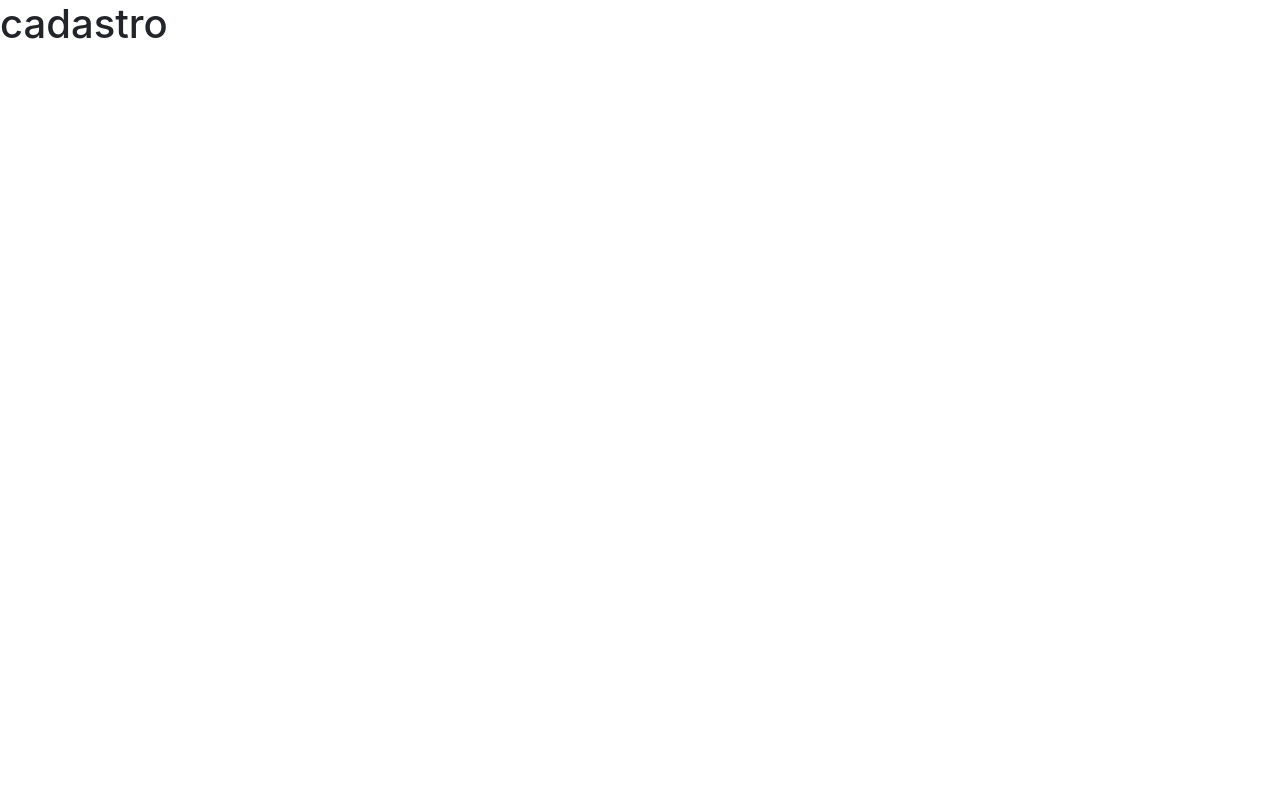
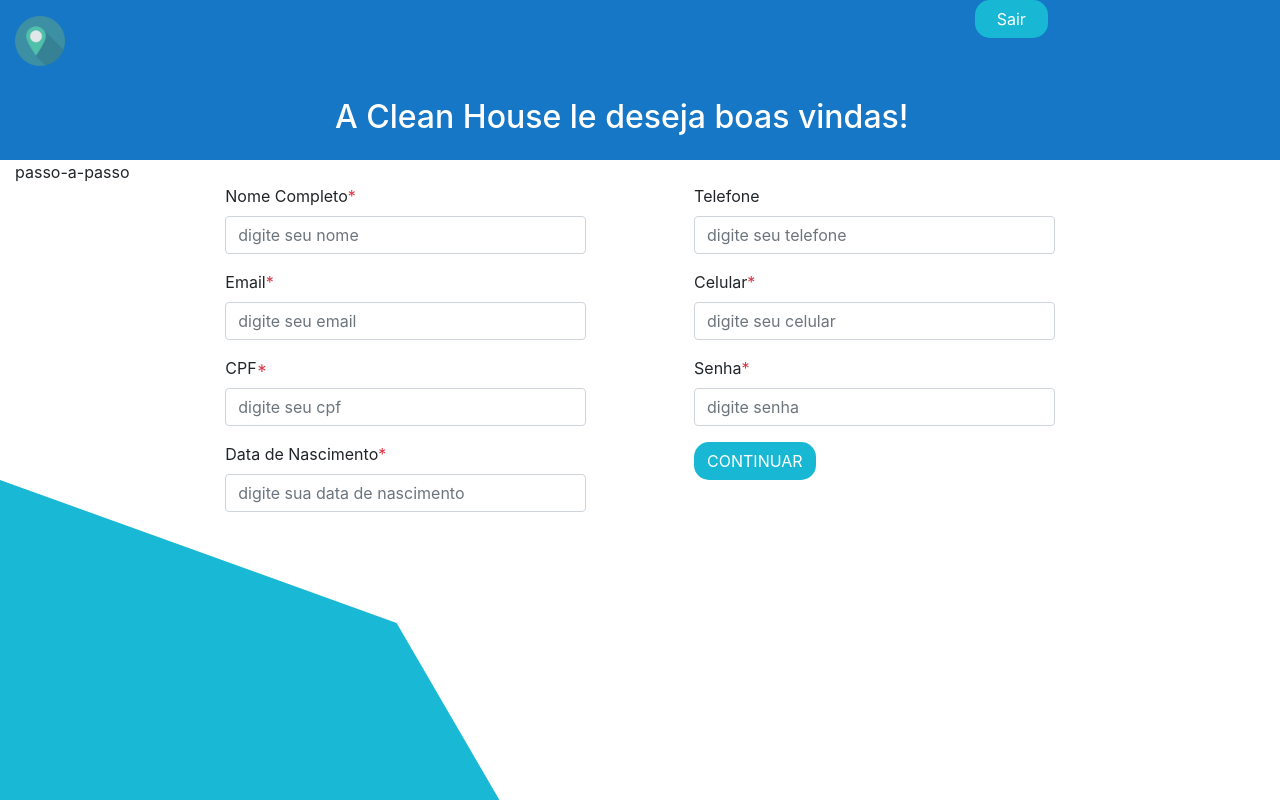
Before and after one commit to JuanPablooo/webCleanHouse, a React (Create React App) app: page /cadastro in a window 1280 px wide. Built offline with nearby package versions, Linux system fonts and the light colour scheme.

Commit message:
inciando primeira pagina de cadastro

```diff
--- a/src/App.js
+++ b/src/App.js
@@ -1,4 +1,4 @@
-import React, { Component } from "react";
+import React from "react";
 import "bootstrap/dist/css/bootstrap.min.css";
 import "bootstrap/dist/js/bootstrap.min.js";
 import "./components/style.css";
--- a/src/components/Cadastro/Cadastro.js
+++ b/src/components/Cadastro/Cadastro.js
@@ -1,12 +1,109 @@
-import React, {useState} from 'react';
+import React from 'react';
+
+
+import "./cadastro.css"
+import imgFundoLogo from '../images/pin.png';
 
 export default function Cadastro(props){
-  const {estado, setEstado} = useState(0)
+  //const {estado, setEstado} = useState(0)
 
 
   return(
     <>
-      <h1>cadastro</h1>
+      <div className="container-fluid">
+        <header className="bg-header h-header text-white row justify-content-around ">
+            <div className="logo mt-3 col-3">
+              <img src={imgFundoLogo}></img>
+            </div>
+            <div className=" col-6 saudacao align-self-end mb-3 ">
+                <h2>A Clean House le deseja boas vindas!</h2>
+            </div>
+
+            <div className="col-3">
+              <button className="btn btn-sair text-white col-3">Sair</button>
+            </div>
+        </header>
+        <div className="">
+          <section className="passo-a-passo">
+              passo-a-passo
+          </section>
+          <div className="formulario col w-75 mx-auto">
+
+            <div className="row justify-content-around">
+              <div className="col-md-5 col-sm-12 ">
+                <div className="form-group">
+                  <label className="input-group" htmlFor="nome"> Nome Completo<span className="text-danger">*</span> </label>
+                  <input type="text" className="form-control" placeholder="digite seu nome" id="nome"></input>
+
+                </div>
+              </div>
+
+              <div className="col-md-5 col-sm-12">
+                <div className="form-group">
+                  <label htmlFor="telefone"> Telefone</label>
+                  <input type="number" className="form-control" placeholder="digite seu telefone" id="telefone"></input>
+                </div>
+              </div>
+
+            </div>
+
+            <div className="row justify-content-around">
+              <div className="col-md-5 col-sm-12" >
+                <div className="form-group">
+                    <label htmlFor="email">Email<span className="text-danger">*</span> </label>
+                    <input type="email" className="form-control" placeholder="digite seu email" id="email"></input>
+                </div>
+              </div>
+              <div className="col-md-5 col-sm-12" >
+                <div className="form-group">
+                    <label htmlFor="celular">Celular<span className="text-danger">*</span> </label>
+                  <input type="email" className="form-control" placeholder="digite seu celular" id="celular"></input>
+                </div>
+              </div>
+            </div>
+
+            <div className="row justify-content-around">
+              <div className="col-md-5 col-sm-12">
+                <div className="form-group">
+                  <label htmlFor="cpf">CPF<span className="text-danger">*</span> </label>
+                  <input  type="text" className="form-control" placeholder="digite seu cpf"></input>
+                </div>
+              </div>
+
+              <div className="col-md-5 col-sm-12">
+                <div className="form-group">
+                  <label htmlFor="senha">Senha<span className="text-danger">*</span></label>
+                  <input type="password" id="senha" className="form-control" placeholder="digite senha" ></input>
+                </div>
+              </div>
+            </div>
+
+            <div className="row justify-content-around">
+              <div className="col-md-5 col-sm-12">
+                <div className="form-group">
+                  <label htmlFor="data-nascimento">Data de Nascimento<span className="text-danger">*</span></label>
+                  <input type="password" id="data-nascimento" className="form-control" placeholder="digite sua data de nascimento" ></input>
+                </div>
+              </div>
+
+              <div className="col-md-5 col-sm-12">
+                <div className="form-group">
+                  <button  type="button" className="btn btn-sair text-white" >CONTINUAR</button>
+                </div>
+              </div>
+
+            </div>
+
+
+
+
+
+
+          </div>
+
+        </div>
+        <div className="svgm"></div>
+      </div>
 
     </>
   )
--- /dev/null
+++ b/src/components/Cadastro/cadastro.css
@@ -0,0 +1,28 @@
+.bg-header{
+    background-color: #1677C7;
+}
+.h-header{
+    height: 20vh;
+}
+.logo > img{
+    height: 50px;
+    width: 50px;
+}
+.cor-teste{
+    background-color: purple;
+}
+.btn-sair{
+    border-radius: 15px;
+    background-color: #18B8D4;
+}
+
+.svgm{
+    position: fixed;
+    width: 90vw;
+    height: 70vh;
+    top: 60vh;
+    left: 0;
+    z-index: -1;
+    background: url("../images/fundo1.svg") no-repeat;
+
+}
--- a/src/components/Home/Home.js
+++ b/src/components/Home/Home.js
@@ -1,7 +1,7 @@
-import React, { Component, Link} from 'react';
+import React from 'react';
 import "./home.css";
-import {Redirect } from 'react-router-dom';
-import Cadastro from '../Cadastro/Cadastro';
+//import {Redirect } from 'react-router-dom';
+//import Cadastro from '../Cadastro/Cadastro';
  import Navbar from "../Navbar";
 
 // const TrocaPagina = (pagina)=>{
--- a/src/components/Navbar.js
+++ b/src/components/Navbar.js
@@ -1,4 +1,4 @@
-import React, { Component } from "react";
+import React from "react";
 import { Link } from "react-router-dom";
 
 export default function Navbar()  {
```
Also changed, not shown: src/components/images/fundo1.svg (added).
